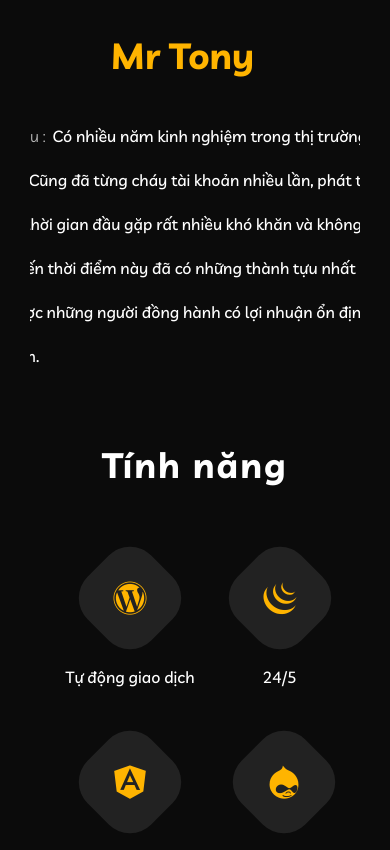
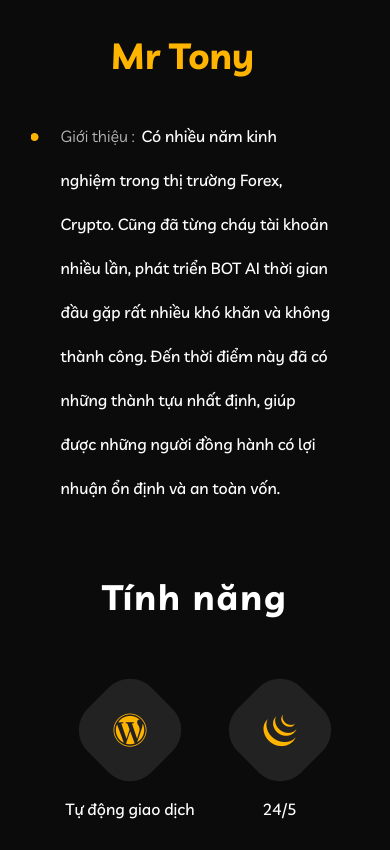
Before and after one commit to Edzdw/PixiuGroup, a Next.js app: page / in a window 390 px wide. Shown: the part 1482-2332 px from the top of the page. Built offline with nearby package versions, Linux system fonts and the light colour scheme.

Commit message:
update layout

```diff
--- a/public/css/style.css
+++ b/public/css/style.css
@@ -2198,7 +2198,6 @@ button#hide {
   .my-photo-container {
     width: 380px;
     height: 500px;
-    margin: 0 auto;
     padding-top: 30px;
   }
 
@@ -2372,7 +2371,7 @@ button#hide {
   .about .infos {
     margin: 0 auto;
     justify-content: center;
-    max-width: 538px;
+    max-width: 360px;
   }
 
   .about .skills .skills-content {
```
